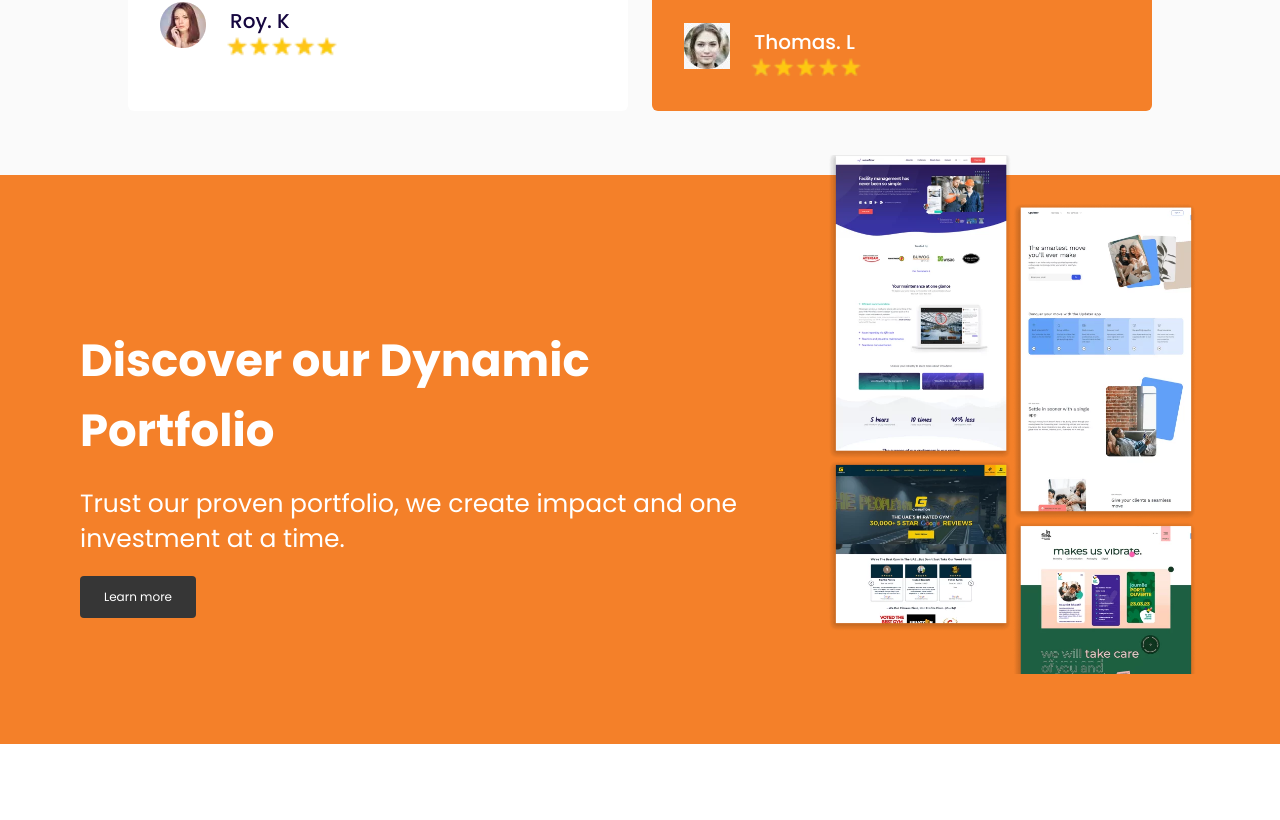
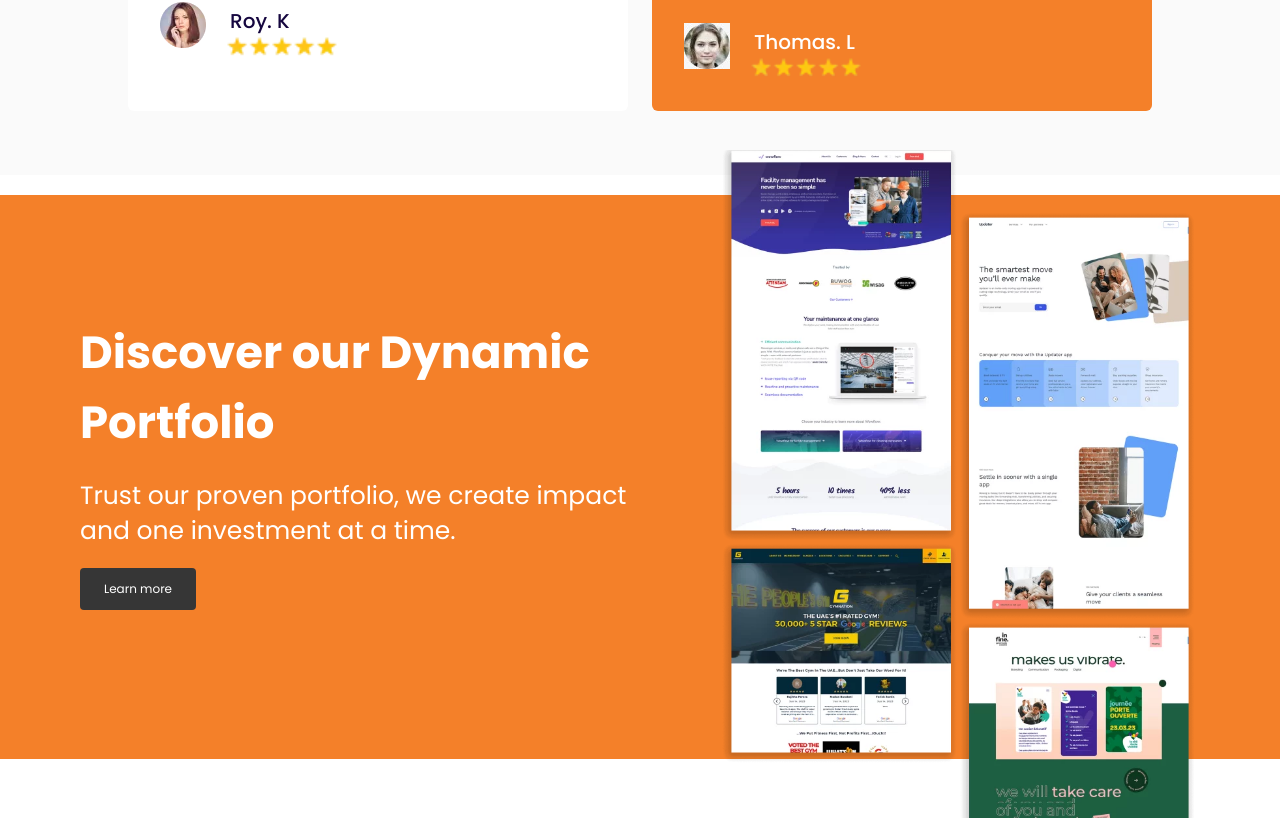
Before and after one commit to HumairaBatool/NaqsTech, a React (Create React App) app: page /graphicdesign in a window 1280 px wide. Shown: the part 4585-5405 px from the top of the page. Built offline with nearby package versions, Linux system fonts and the light colour scheme.

Commit message:
Graphic-Design-QA3

```diff
--- a/src/Components/Graphic-Design.js
+++ b/src/Components/Graphic-Design.js
@@ -14,9 +14,11 @@ import img9 from "../img/Our-Portfolio-1-736x1024.webp";
 
 function Component4() {
   return (
-    <div className="bg-[#F48029] max-auto  xs:px-[30px] xl:px-[80px] xs:pt-[50px] xs:pb-[50px] lg:pb-[0px]">
-      <div className=" grid lg:grid-cols-3 xs:grid-cols-1 text-white">
-        <div className=" col-span-2 xl:w-[90%] flex flex-col justify-center items-center md:items-start">
+
+    <div className="bg-white  max-auto pt-[20px] ">
+      <div className="bg-[#F48029] max-auto xs:px-[30px] lg:px-[80px] ">
+        <div className=" grid lg:grid-cols-7 text-left max-auto text-white">
+          <div className="col-span-4 text-left lg:self-center xl:w-[90%]">
           <p className="xs:pb-[20px] xs:text-center  lg:text-left xs:text-[28px] xs:font-[700] xs:leading-[39.2px] md:text-[35px] md:leading-[49px] lg:text-[45px] lg:leading-[70px] text-5xl font-[800] leading-normal">
             Discover our Dynamic Portfolio
           </p>
@@ -31,17 +33,26 @@ function Component4() {
           </div>
           </div>
 
-        <div>
+          <div className="lg:col-span-3 xs:col-span-4 lg:-mb-36 xs:mb-0 lg:px-0 xs:px-6">
+            <div className="w-full gap-4 xs:pb-[40px]">
               <div>
                 <img
                   src={img9}
                   alt=""
-              className="relative lg:top-[-70px]  object-cover lg:auto lg:auto xs:w-full xs:h-full content-center justify-center"
+                  className=" relative lg:top-[-45px] xs:top-0 w-full"
                 />
+
               </div>
             </div>
           </div>
         </div>
+      </div>
+    </div>
+
+
+
+
+
   );
 }
 
```
Lines whose indentation alone changed are shown as unchanged.
